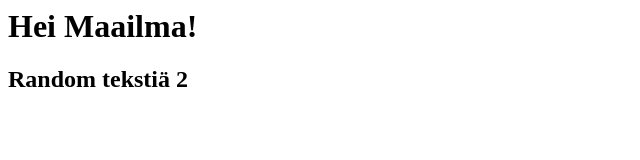
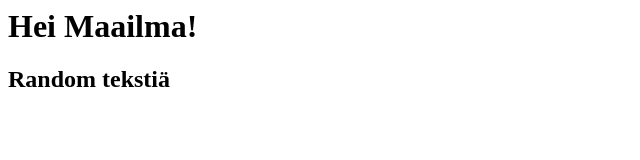
Before and after one commit to ArdianDragusha/git-versionhallinta, a plain HTML site: page index.html in a window 1280 px wide. Shown: the full height of the page, 0-640 px from the left. Drawn offline with Linux system fonts and the light colour scheme.

Commit message:
Revert "random text"
This reverts commit cf052383afe9540f03ce6ac36cef6d013bed7827.

```diff
--- a/index.html
+++ b/index.html
@@ -1,3 +1,3 @@
 <h1>Hei Maailma!</h1>
 
-<h2>Random tekstiä 2</h2>
+<h2>Random tekstiä</h2>
```
